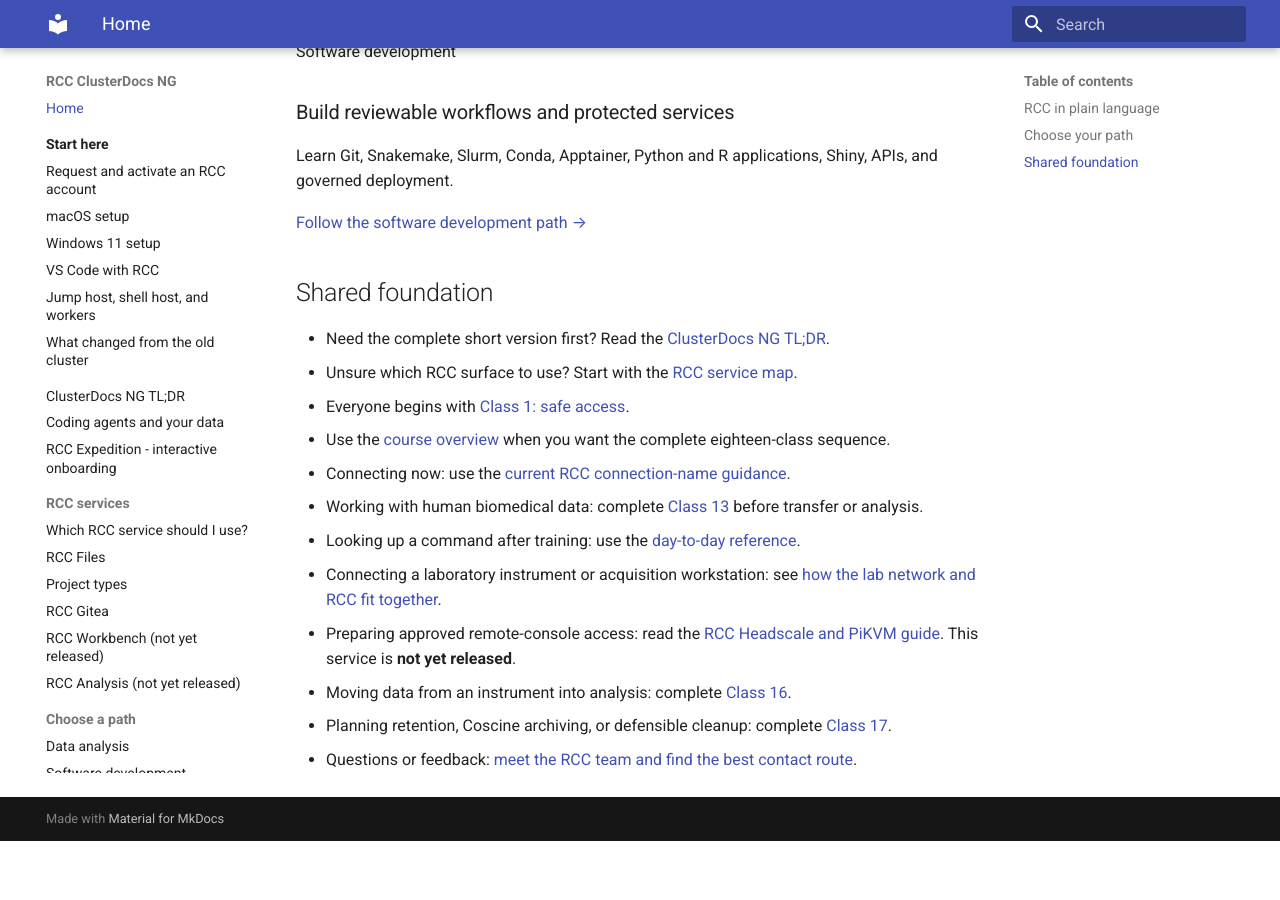
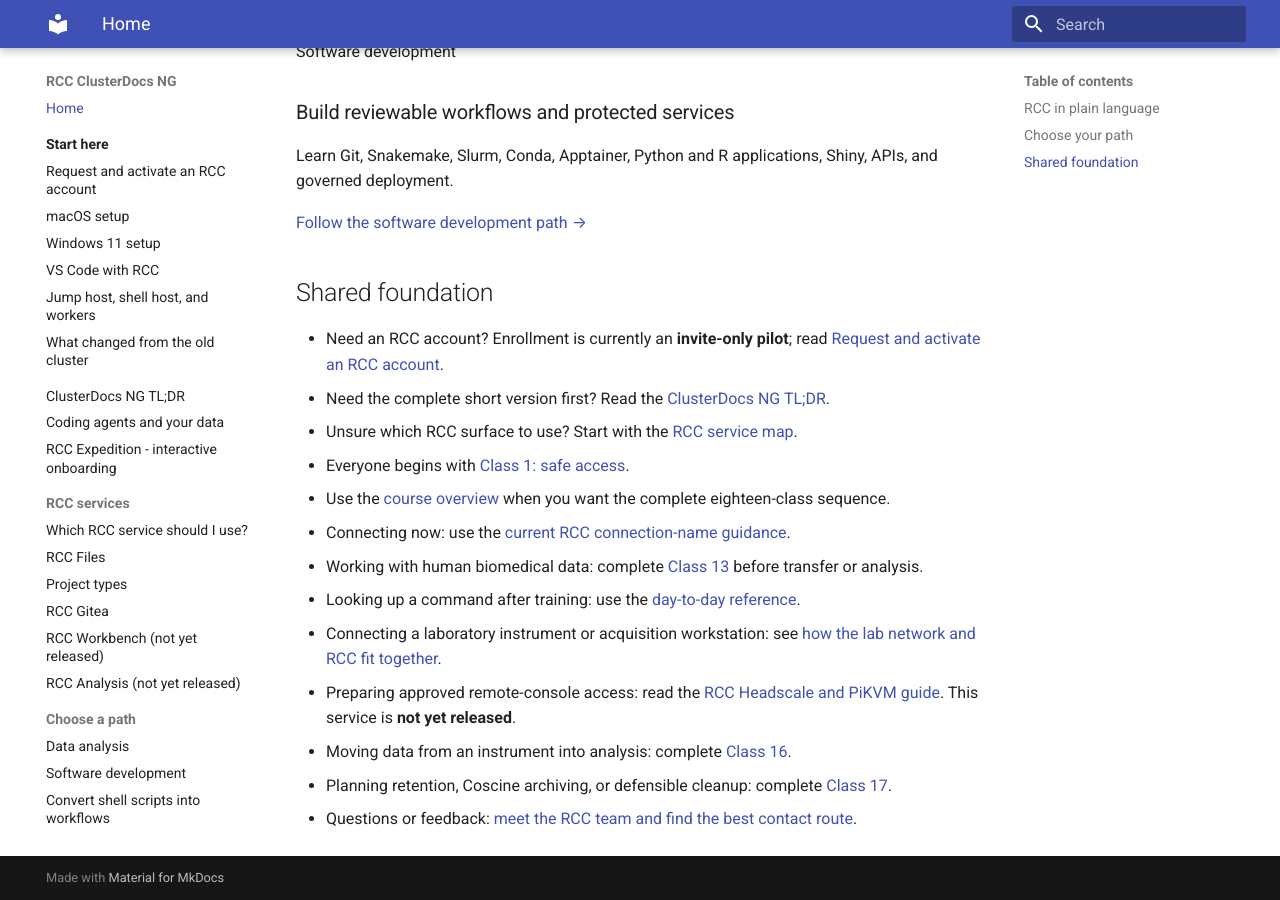
Before and after one commit to IKIM-Essen/ClusterDocs, an MkDocs documentation site: the page built from docs/index.md, in a window 1280 px wide and 900 px high, scrolled down 1605 px. Built offline with MkDocs 1.6.1 and Material for MkDocs 9.7.7, drawn with Linux system fonts in a browser that asks for light colours; before the commit the page ends 2446 px from its top, so only the background shows below that.

Commit message:
docs: surface the RCC account enrollment guide

```diff
--- a/docs/index.md
+++ b/docs/index.md
@@ -70,6 +70,8 @@
 
 ## Shared foundation
 
+- Need an RCC account? Enrollment is currently an **invite-only pilot**; read
+  [Request and activate an RCC account](getting-started/account-enrollment.md).
 - Need the complete short version first? Read the
   [ClusterDocs NG TL;DR](tldr.md).
 - Unsure which RCC surface to use? Start with the
```
